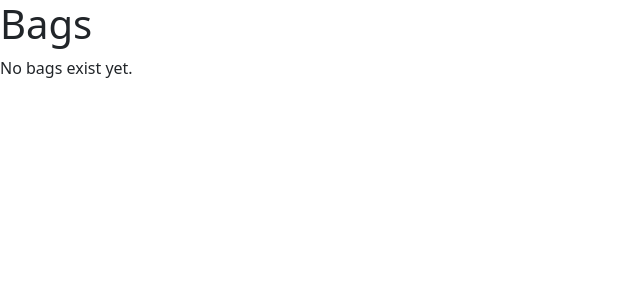
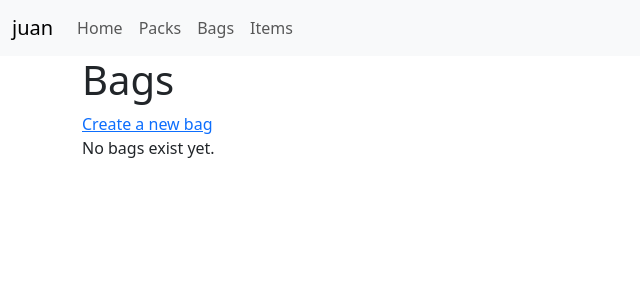
Before and after one commit to elgrove/juan, a Django app: page /bags/ in a window 1280 px wide. Shown: the top 300 px of the page, without its empty margins (0-640 px from the left). Run offline with Django 4.2, Linux system fonts and the light colour scheme; data that the repository does not hold is empty; some libraries are stand-ins or nearby versions.

Commit message:
feat: nav, create new items

```diff
--- a/core/templates/base.html
+++ b/core/templates/base.html
@@ -3,18 +3,70 @@
 <html lang="en">
 <head>
     <meta charset="UTF-8">
+    <meta http-equiv="X-UA-Compatible" content="IE=edge">
+    <meta name="viewport" content="width=device-width, initial-scale=1.0">
     <title>juan</title>
     <link rel="stylesheet" href="{% static 'css/bootstrap.min.css' %}">
+</head>
 
-</head>
+
 <body>
-    <header>
-        {% block title %}{% endblock %}
-    </header>
+
+    <nav class="navbar navbar-expand-lg navbar-light bg-light">
+        <div class="container-fluid">
+            <a class="navbar-brand" href="{% url 'index' %}">juan</a>
+            <button class="navbar-toggler" type="button" data-bs-toggle="collapse" data-bs-target="#navbarNav"
+                aria-controls="navbarNav" aria-expanded="false" aria-label="Toggle navigation">
+                <span class="navbar-toggler-icon"></span>
+            </button>
+            <div class="collapse navbar-collapse" id="navbarNav">
+                <ul class="navbar-nav">
+                    <li class="nav-item">
+                        <a class="nav-link" href="{% url 'index' %}">Home</a>
+                    </li>
+                    <li class="nav-item">
+                        <a class="nav-link" href="{% url 'packs_list' %}">Packs</a>
+                    </li>
+                    <li class="nav-item">
+                        <a class="nav-link" href="{% url 'bags_list' %}">Bags</a>
+                    </li>
+                    <li class="nav-item">
+                        <a class="nav-link" href="{% url 'items_list' %}">Items</a>
+                    </li>
+                </ul>
+            </div>
+        </div>
+    </nav>
 
     <main>
-        {% block content %}
-        {% endblock %}
+        <div class="container">
+            <div class="row">
+                <div class="col">
+                </div>
+                <div class="col-9-sm">
+                    {% block title %}
+                    {% endblock %}
+                </div>
+                <div class="col">
+                </div>
+            </div>
+
+
+
+            <div class="row">
+                <div class="col">
+                </div>
+                <div class="col-9-sm">
+                    {% block content %}
+                    {% endblock %}
+                </div>
+                <div class="col">
+                </div>
+            </div>
+
+            <br>
+
+        </div>
     </main>
 
     <footer>
--- a/core/templates/core/bag.html
+++ b/core/templates/core/bag.html
@@ -1,13 +1,15 @@
 {% extends 'base.html' %}
 
-{% block title%}
+{% block title %}
 <h1>{{ bag.name }}</h1>
 {% endblock %}
 
 {% block content %}
 <form method="post">
+    <div class="form-group">
     {% csrf_token %}
     {{ form.as_p }}
     <button type="submit">Save</button>
+    </div>
 </form>
 {% endblock %}
--- a/core/templates/core/bags.html
+++ b/core/templates/core/bags.html
@@ -4,11 +4,16 @@
 <h1>Bags</h1>
 {% endblock %}
 
+
 {% block content %}
+
+<a href="{% url 'bag_create' %}">Create a new bag</a>
+
+
 {% if bags %}
-    <ul>
+    <ul class="list-group">
     {% for bag in bags %}
-        <li><a href="{% url 'bag_update' bag.id %}">{{ bag.name }}</a></li>
+        <li class="list-group-item"><a href="{% url 'bag_update' bag.id %}">{{ bag.name }}</a></li>
     {% endfor %}
     </ul>
 {% else %}
--- a/core/templates/core/index.html
+++ b/core/templates/core/index.html
@@ -5,9 +5,4 @@ Welcome to juan, a packing app
 {% endblock %}
 
 {% block content %}
-
-<a href="{% url 'packs_list' %}">Packs</a>
-<a href="{% url 'bags_list' %}">Bags</a>
-<a href="{% url 'items_list' %}">Items</a>
-
 {% endblock %}
--- a/core/templates/core/item.html
+++ b/core/templates/core/item.html
@@ -6,8 +6,10 @@
 
 {% block content %}
 <form method="post">
+    <div class="form-group">
     {% csrf_token %}
     {{ form.as_p }}
     <button type="submit">Save</button>
+    </div>
 </form>
 {% endblock %}
--- a/core/templates/core/pack.html
+++ b/core/templates/core/pack.html
@@ -1,13 +1,15 @@
 {% extends 'base.html' %}
 
-{%block title%}
+{% block title %}
 <h1>{{ pack.name }}</h1>
 {% endblock %}
 
 {% block content %}
 <form method="post">
+    <div class="form-group">
     {% csrf_token %}
     {{ form.as_p }}
     <button type="submit">Save</button>
+    </div>
 </form>
 {% endblock %}
```
Also changed, not shown: core/templates/core/items.html (+6 -2 lines), core/templates/core/packs.html (+5 -2 lines).
